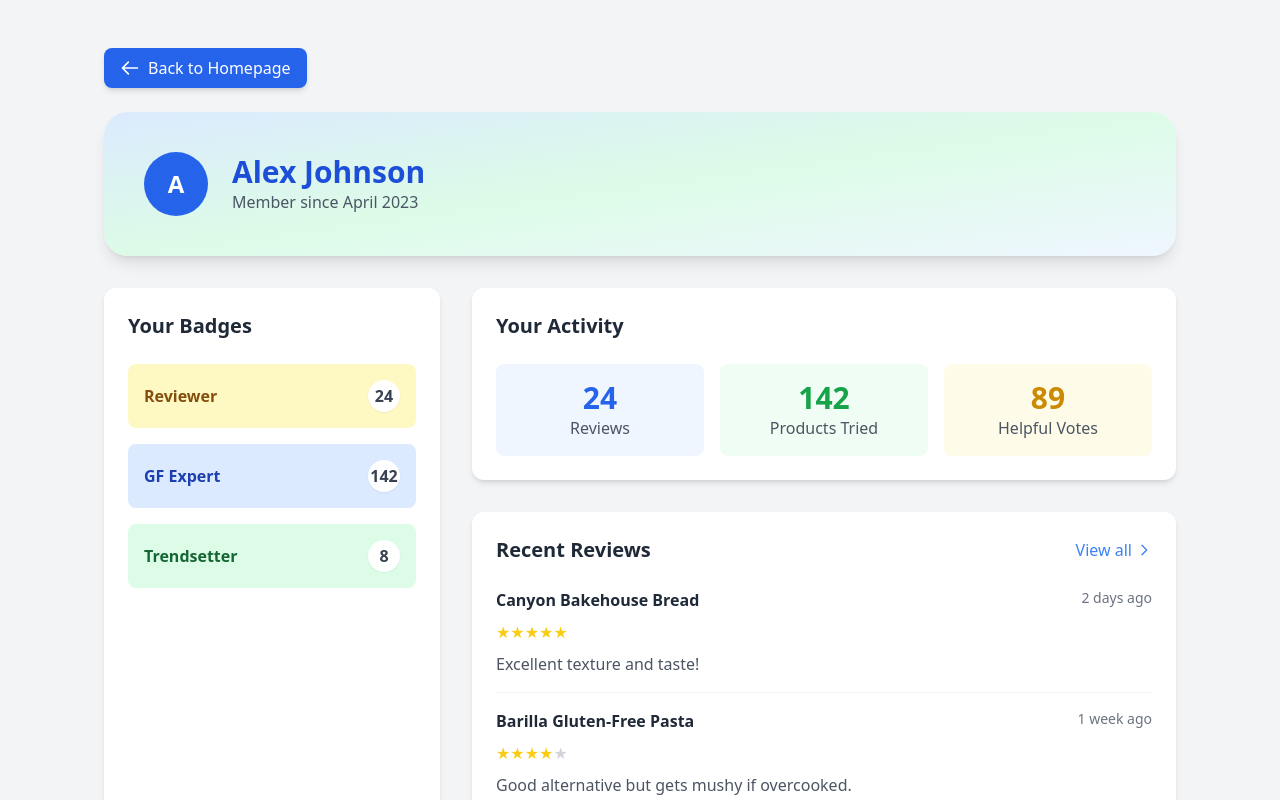
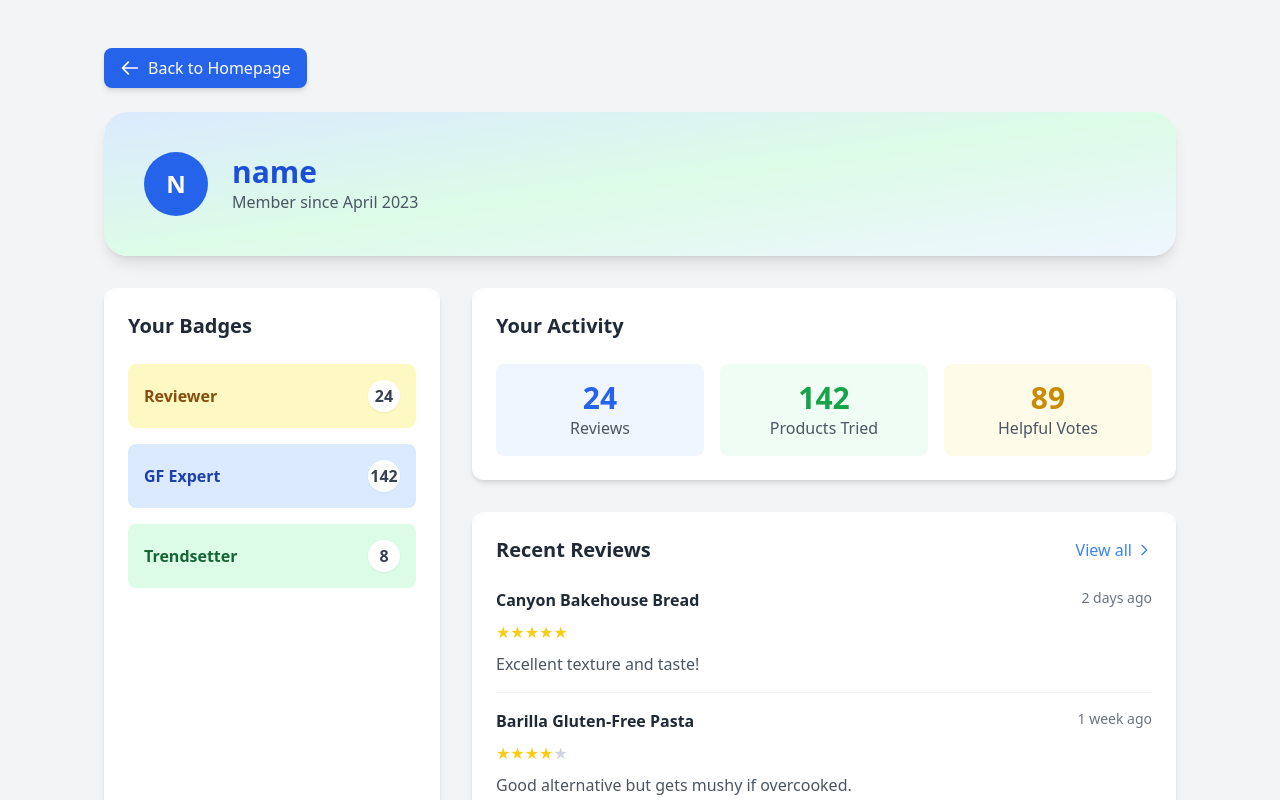
Before and after one commit to ssuzyy/BiteRateFrontEnd, a React (Vite) app: page /dashboard in a window 1280 px wide. Shown: the top 800 px of the page. Built offline with nearby package versions, Linux system fonts and the light colour scheme; no server answers; sample sign-in values are in the browser's storage.

Commit message:
added dynamic userDash based on user state

```diff
--- a/src/pages/UserDashboard.jsx
+++ b/src/pages/UserDashboard.jsx
@@ -1,8 +1,31 @@
-import { useState } from 'react';
+import { useState, useEffect } from "react";
+import { authService } from "../services/api";
+import { useNavigate } from "react-router-dom";
 
 export default function UserDashboard() {
-  const [userName] = useState("Alex Johnson");
+  const [user, setUser] = useState(null);
+  const [loading, setLoading] = useState(true);
   const [memberSince] = useState("April 2023");
+  const navigate = useNavigate();
+
+  useEffect(() => {
+    const currentUser = authService.getCurrentUser();
+    if (currentUser) {
+      setUser(currentUser);
+    } else {
+      // Redirect to login if no user is found
+      navigate("/login");
+    }
+    setLoading(false);
+  }, [navigate]);
+
+  if (loading) {
+    return <div className="p-8 text-center">Loading...</div>;
+  }
+
+  if (!user) {
+    return null; // This should not render as we navigate away
+  }
 
   // Sample data for dashboard
   const topRatedProducts = [
@@ -61,10 +84,10 @@ export default function UserDashboard() {
           <div className="flex flex-col md:flex-row justify-between items-center">
             <div className="flex items-center mb-6 md:mb-0">
               <div className="bg-blue-600 text-white rounded-full w-16 h-16 flex items-center justify-center text-2xl font-bold mr-6">
-                {userName.charAt(0)}
+                {user.email.split('@')[0][0].toUpperCase()}
               </div>
               <div>
-                <h1 className="text-3xl font-extrabold text-blue-700">{userName}</h1>
+                <h1 className="text-3xl font-extrabold text-blue-700">{user.email.split('@')[0]}</h1>
                 <p className="text-gray-600">Member since {memberSince}</p>
               </div>
             </div>
```
